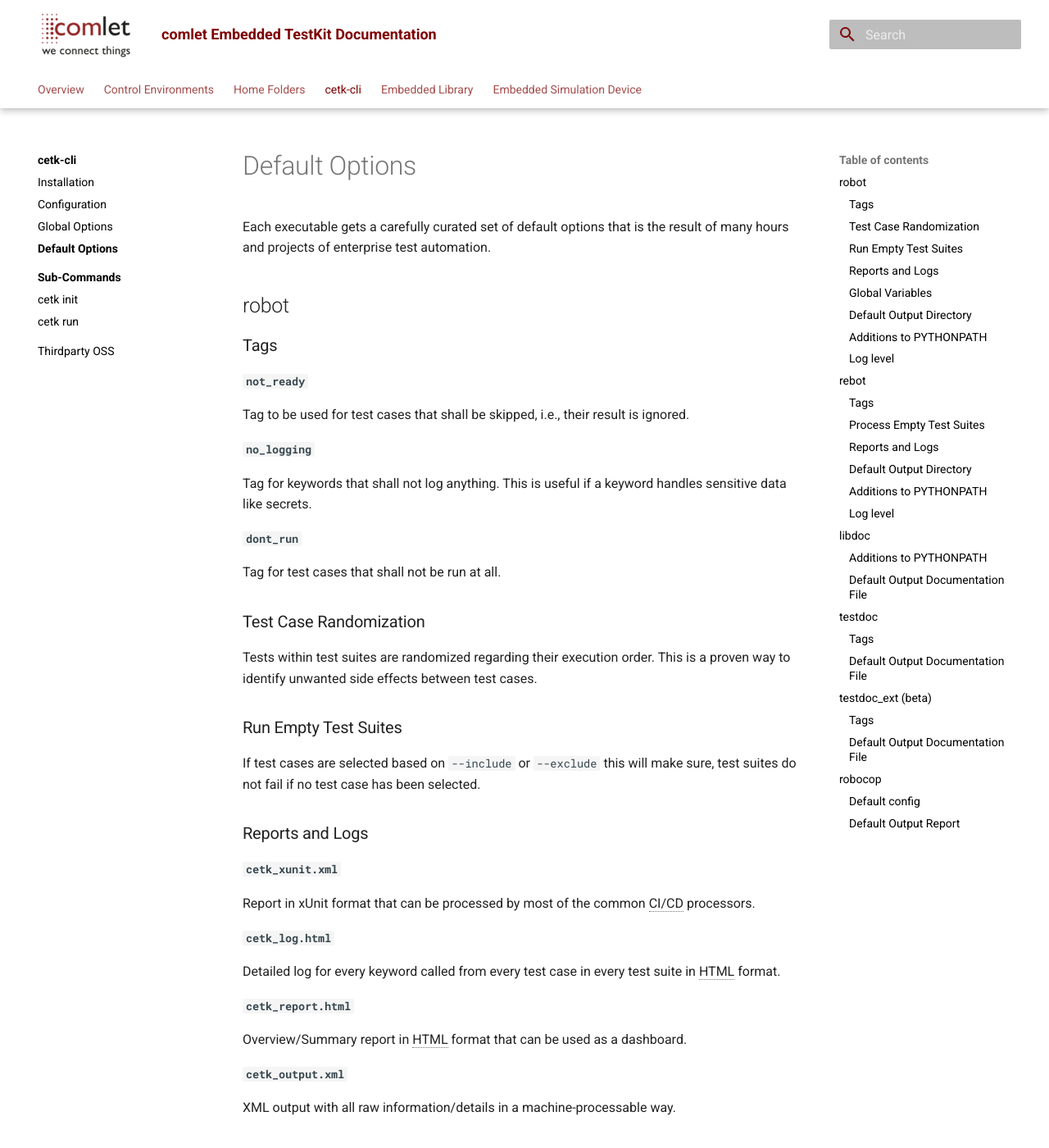
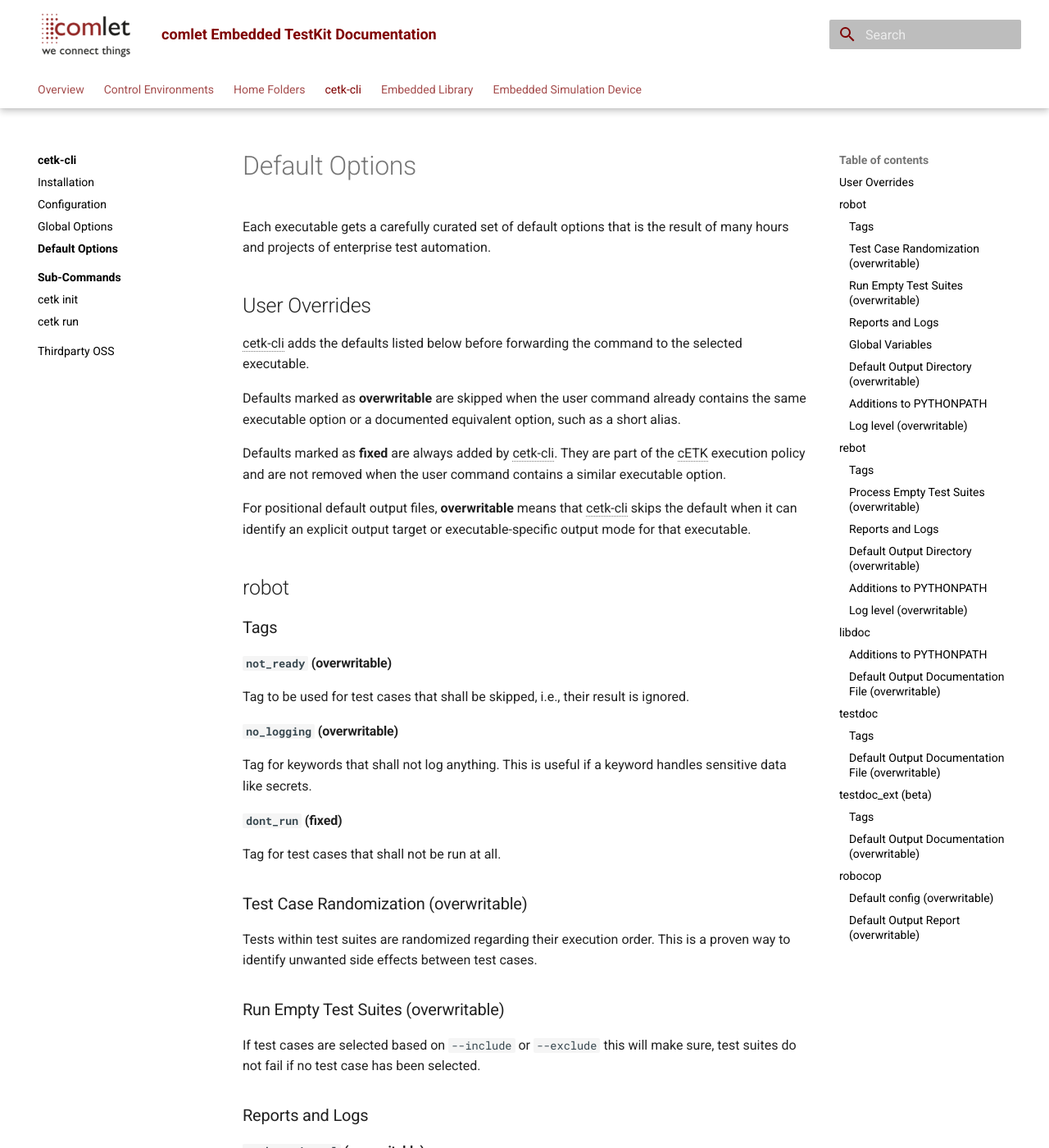
Before and after one commit to comlet/cetk-cli, an MkDocs documentation site: the page built from docs/cli/default_options.md, in a window 1280 px wide and 1400 px high. Shown: the whole window at 82% size. Built offline with MkDocs 1.6.1 and Material for MkDocs 9.7.7, drawn with Linux system fonts in a browser that asks for light colours; the version menu is left out; some of the changed text lies outside the part shown.

Commit message:
New version of cetk-cli's public documentation, 3.6.0.0

```diff
--- a/docs/cli/default_options.md
+++ b/docs/cli/default_options.md
@@ -1,124 +1,196 @@
 # Default Options
+
 Each executable gets a carefully curated set of default options that is the result of many hours and projects of enterprise
 test automation.
+
+## User Overrides
+
+cetk-cli adds the defaults listed below before forwarding the command to the selected executable.
+
+Defaults marked as **overwritable** are skipped when the user command already contains the same executable option or a documented equivalent option, such as a short alias.
+
+Defaults marked as **fixed** are always added by cetk-cli. They are part of the cETK execution policy and are not removed when the user command contains a similar executable option.
+
+For positional default output files, **overwritable** means that cetk-cli skips the default when it can identify an explicit output target or executable-specific output mode for that executable.
 
 ## robot
 
 ### Tags
-#### `not_ready`
+
+#### `not_ready` (overwritable)
+
 Tag to be used for test cases that shall be skipped, i.e., their result is ignored.
 
-#### `no_logging`
+#### `no_logging` (overwritable)
+
 Tag for keywords that shall not log anything. This is useful if a keyword handles sensitive data like secrets.
 
-#### `dont_run`
+#### `dont_run` (fixed)
+
 Tag for test cases that shall not be run at all.
 
-### Test Case Randomization
+### Test Case Randomization (overwritable)
+
 Tests within test suites are randomized regarding their execution order. This is a proven way to identify unwanted side
 effects between test cases.
 
-### Run Empty Test Suites
+### Run Empty Test Suites (overwritable)
+
 If test cases are selected based on `--include` or `--exclude` this will make sure, test suites do not fail if no test case
 has been selected.
 
 ### Reports and Logs
-#### `cetk_xunit.xml`
+
+#### `cetk_xunit.xml` (overwritable)
+
 Report in xUnit format that can be processed by most of the common CI/CD processors.
 
-#### `cetk_log.html`
+#### `cetk_log.html` (overwritable)
+
 Detailed log for every keyword called from every test case in every test suite in HTML format.
 
-#### `cetk_report.html`
+#### `cetk_report.html` (overwritable)
+
 Overview/Summary report in HTML format that can be used as a dashboard.
 
-#### `cetk_output.xml`
+#### `cetk_output.xml` (overwritable)
+
 XML output with all raw information/details in a machine-processable way.
 
 ### Global Variables
-#### `RESOURCES`
+
+#### `RESOURCES` (fixed)
+
 Global variable `${RESOURCES}` that can be used to reference the `resources` sub-folder from [`Source Home`](../home_folder/source_home.md).
 
-### Default Output Directory
+### Default Output Directory (overwritable)
+
 [`Output Home`](../home_folder/output_home.md) is set as default output directory where all the [reports and logs](#reports-and-logs) are saved.
 
 ### Additions to `PYTHONPATH`
-#### `<Source Home>/libraries`
+
+#### `<Source Home>/libraries` (fixed)
+
 Adds the `libraries` sub-folder from [`Source Home`](../home_folder/source_home.md) as an additional python path.
 
-### Log level
+### Log level (overwritable)
+
 Configures the log level to enable `TRACE` logs but visually show only `INFO` level as default in HTML log.
 This makes sure no detail is missed if a test case fails, but the HTML is not overloaded with unnecessary details by default.
 
 ## rebot
 
 ### Tags
-#### `no_logging`
+
+#### `no_logging` (overwritable)
+
 Tag for keywords that shall not log anything. This is useful if a keyword handles sensitive data like secrets.
 
-#### `dont_run`
+#### `dont_run` (fixed)
+
 Tag for test cases that shall not be run at all.
 
-### Process Empty Test Suites
+### Process Empty Test Suites (overwritable)
+
 If test suites have no test cases, this will make sure `rebot` will not fail while processing.
 
 ### Reports and Logs
-#### `cetk_xunit_merged.xml`
+
+#### `cetk_xunit_merged.xml` (overwritable)
+
 Merged xUnit log.
 
-#### `cetk_log_merged.html`
+#### `cetk_log_merged.html` (overwritable)
+
 Merged HTML log.
 
-#### `cetk_report_merged.html`
+#### `cetk_report_merged.html` (overwritable)
+
 Merged HTML report.
 
-#### `cetk_output_merged.xml`
+#### `cetk_output_merged.xml` (overwritable)
+
 Merged XML report (raw data).
 
-### Default Output Directory
+### Default Output Directory (overwritable)
+
 [`Output Home`](../home_folder/output_home.md) is set as default output directory where all the merged [reports and logs](#reports-and-logs) are saved.
 
 ### Additions to `PYTHONPATH`
-#### `<Source Home>/libraries`
+
+#### `<Source Home>/libraries` (fixed)
+
 Adds the `libraries` sub-folder from [`Source Home`](../home_folder/source_home.md) as an additional python path.
 
-### Log level
+### Log level (overwritable)
+
 Configures the log level to enable `TRACE` logs but visually show only `INFO` level as default in HTML log.
 This makes sure no detail is missed if a test case fails, but the HTML is not overloaded with unnecessary details by default.
 
 ## libdoc
 
 ### Additions to `PYTHONPATH`
-#### `<Source Home>/libraries`
+
+#### `<Source Home>/libraries` (fixed)
+
 Adds the `libraries` sub-folder from [`Source Home`](../home_folder/source_home.md) as an additional python path.
 
-### Default Output Documentation File
+### Default Output Documentation File (overwritable)
+
 Defines `<Output Home>/cetk_libdoc.html` as default output file and HTML format.
+
+??? note
+    This default is not added when the user command uses a `libdoc` special command or an explicit output target ending with `.html`, `.htm`, `.xml`, `.json`, `.spec`, or `.libspec`.
 
 ## testdoc
 
 ### Tags
-#### `dont_run`
+
+#### `dont_run` (fixed)
+
 Tag for test cases that shall not be run at all.
 
-### Default Output Documentation File
+### Default Output Documentation File (overwritable)
+
 Defines `<Output Home>/cetk_testdoc.html` as default output file and HTML format.
+
+??? note
+    This default is not added when the user command contains an explicit output target ending with `.html` or `.htm`.
 
 ## testdoc_ext (beta)
 
+Note: `testdoc_ext` requires `robotframework-testdoc>=0.6.4`.
+
 ### Tags
-#### `dont_run`
+
+#### `dont_run` (fixed)
+
 Tag for test cases that shall not be run at all.
 
-### Default Output Documentation File
-Defines `<Output Home>/cetk_testdoc_ext.html` as default output file and HTML format.
+### Default Output Documentation (overwritable)
+
+Defines HTML as default output file format by `--output-format html` and defines `<Output Home>/cetk_testdoc_ext.html` as default output file.
+
+??? note
+    The default output format and default output file are a single overwritable default group.
+
+    The group is not added when the user command:
+
+    - sets `--output-format` or `-f`
+    - uses `--mkdocs`
+    - contains an explicit output target ending with `.html`, `.htm`, or `.json`
 
 ## robocop
 
-### Default config
+### Default config (overwritable)
+
 Default config for linting and formatting[^1].
 
-### Default Output Report
+??? note
+    The integrated default config is maintained for Robocop 8.x. The Robocop executable remains usable with older Robocop major versions, but those versions may require a project-specific config with the wrapped executable's `--config` option.
+
+### Default Output Report (overwritable)
+
 Defines `<Output Home>/cetk_lint_report.txt` as default output report.
 
 [^1]: Formerly done by the dedicated, yet deprecated executable `robotidy`
```
Also changed, not shown: docs/control_env/index.md (+1 -1 lines), 1 other file.
